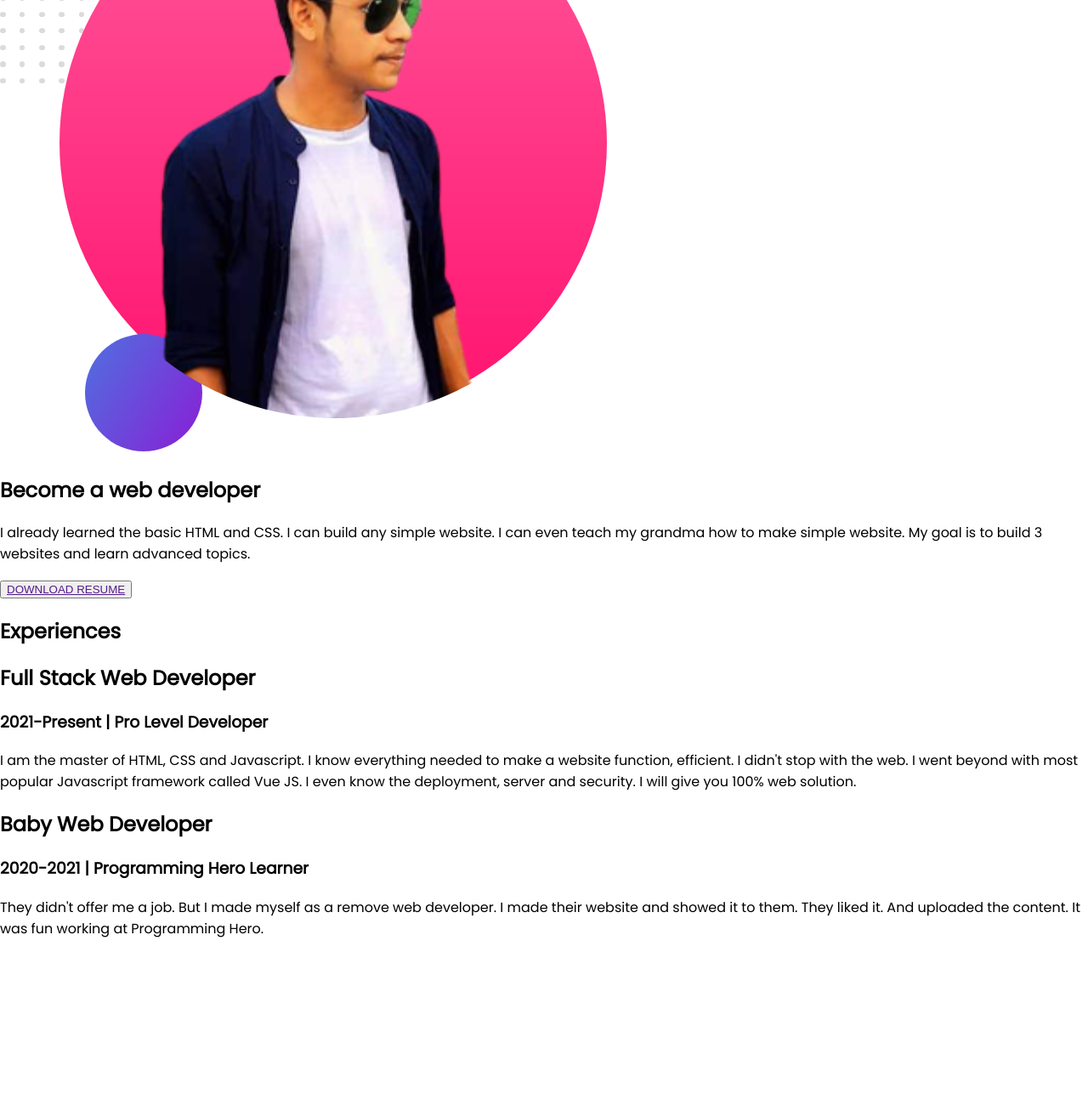
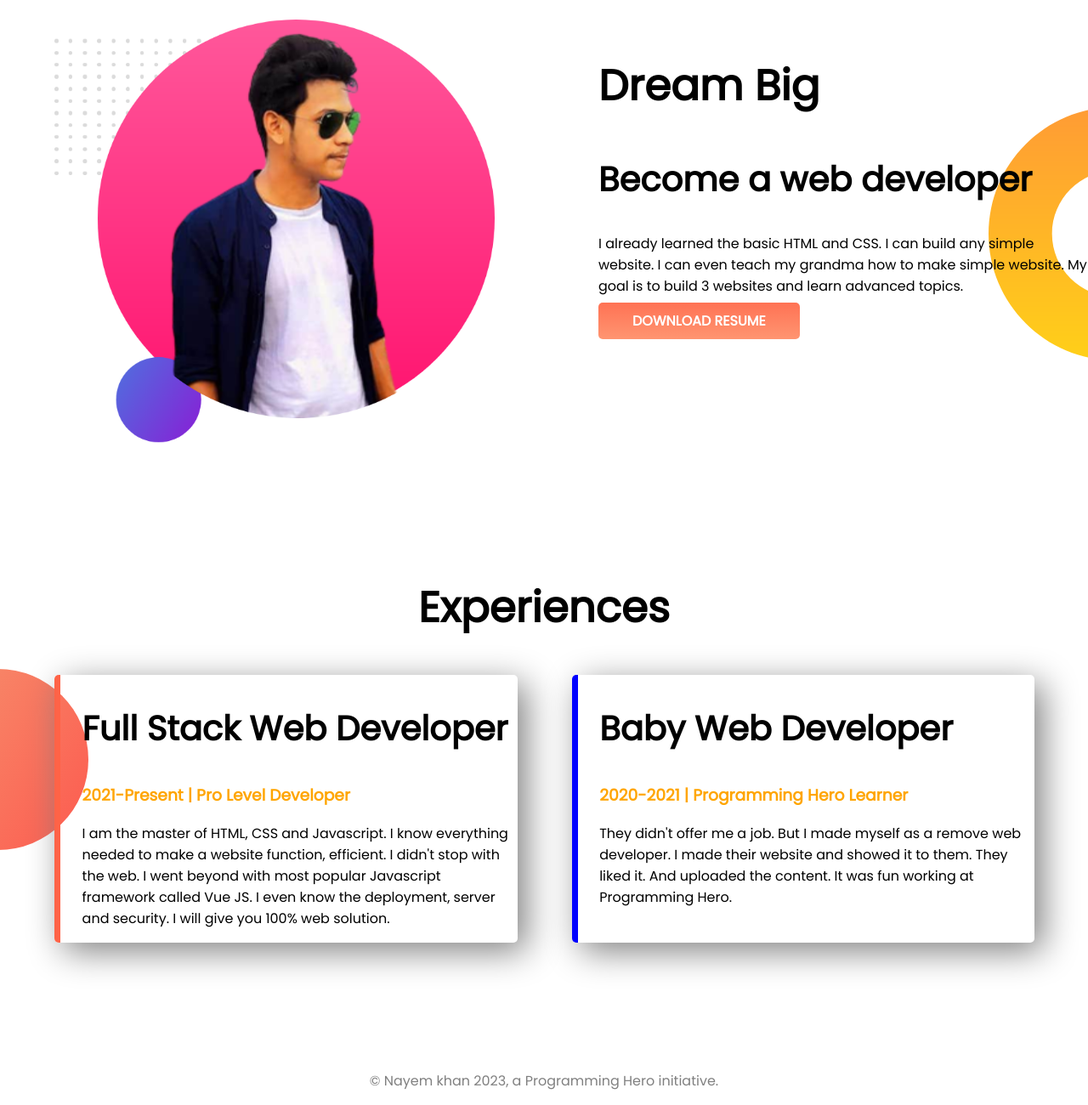
Before and after one commit to Nayem-khan1/developer-portfolio, a plain HTML site: page index.html in a window 1280 px wide. Shown: the part 649-1949 px from the top of the page at 85% size. Before the commit the page ends 1770 px from the top, so only its background shows below. Drawn offline with Linux system fonts and the light colour scheme.

Commit message:
add image

```diff
--- a/index.html
+++ b/index.html
@@ -10,10 +10,10 @@
     <link href="https://fonts.googleapis.com/css2?family=Poppins&display=swap" rel="stylesheet">
     <link rel="stylesheet" href="style.css">
 </head>
-    <section class="top_banner">
+    <section class="top_banner fexible_conteiner">
         <div class="half_width">
             <h1>Welcome To</h1>
-            <h1><span>Nayeem khan</span> World</h1>
+            <h1><span class="orange">Nayeem khan's</span> World</h1>
             <h3>Build Climber and Train Stopper</h3>
             <p>You might saw me jumping, climbing buildings, and stopping trains. But nobody pays me a dime for that work. That's why I am learning and mastering web development. I will not stop until I become the Web Development Hero.</p>
             <a href="https://www.linkedin.com/authwall?trk=bf&trkInfo=AQE5h1oybLmBPAAAAYHIFmXAhX8X6X5TcZPcHcl6viWXmyqVCUzODnZ90HAREamzbFN02wsc5QNcbWsJZjU0f8kG5sN82v7TdZN8y2eGbswTFeocg_ql5TubrqMk7r7deCwDRnc=&original_referer=&sessionRedirect=https%3A%2F%2Fwww.linkedin.com%2Fcompany%2Fprogramminghero%2F" target="_blank" class="link_button">HIRE ME</a>
@@ -23,21 +23,39 @@
             <img src="images/nayem2.png" alt="Md. Nayem khan">
         </div>
     </section>
+    <section class="dream_big fexible_conteiner">
+        <div class="half_width">
+            <img src="images/nayem1.png" alt="Md. Nayem khan">
+        </div>
 
-    <img src="images/nayem1.png" alt="Md. Nayem khan">
+        <div class="half_width">
+            <h1>Dream Big</h1>
+            <h2>Become a web developer</h2>
+            <p>I already learned the basic HTML and CSS. I can build any simple website. I can even teach my grandma how to make simple website. My goal is to build 3 websites and learn advanced topics.</p>
+            <a href="" target="_blank" class="link_button">DOWNLOAD RESUME</a>
+        </div>
+    </section>
 
-    <h2>Become a web developer</h2>
-    <p>I already learned the basic HTML and CSS. I can build any simple website. I can even teach my grandma how to make simple website. My goal is to build 3 websites and learn advanced topics.</p>
-    <button><a href="">DOWNLOAD RESUME</a></button>
 
-    <h2>Experiences</h2>
+    <section class="xp_area">
+        <h1 class="xp">Experiences</h1>
+        <div class="fexible_conteiner">
+            <div id="fullStackDev">
+                <h2>Full Stack Web Developer</h2>
+                <h3 class="orange">2021-Present | Pro Level Developer</h3>
+                <p>I am the master of HTML, CSS and Javascript. I know everything needed to make a website function, efficient. I didn't stop with the web. I went beyond with most popular Javascript framework called Vue JS. I even know the deployment, server and security. I will give you 100% web solution.</p>
+            </div>
 
-    <h2>Full Stack Web Developer</h2>
-    <h3>2021-Present | Pro Level Developer</h3>
-    <p>I am the master of HTML, CSS and Javascript. I know everything needed to make a website function, efficient. I didn't stop with the web. I went beyond with most popular Javascript framework called Vue JS. I even know the deployment, server and security. I will give you 100% web solution.</p>
+            <div id="babyDev">
+                <h2>Baby Web Developer</h2>
+                <h3 class="orange">2020-2021 | Programming Hero Learner</h3>
+                <p>They didn't offer me a job. But I made myself as a remove web developer. I made their website and showed it to them. They liked it. And uploaded the content. It was fun working at Programming Hero.</p>
+        </div>
 
-    <h2>Baby Web Developer</h2>
-    <h3>2020-2021 | Programming Hero Learner</h3>
-    <p>They didn't offer me a job. But I made myself as a remove web developer. I made their website and showed it to them. They liked it. And uploaded the content. It was fun working at Programming Hero.</p>
+        </div>
+    </section>
 </body>
+<footer>
+    <p>&copy; Nayem khan 2023, a Programming Hero initiative.</p>
+</footer>
 </html>
--- a/style.css
+++ b/style.css
@@ -3,8 +3,12 @@ body{
     font-family: 'Poppins', sans-serif;
 }
 
-section{
+.fexible_conteiner{
     display:flex;
+    margin-bottom: 150px;
+}
+.orange{
+    color: orange;
 }
 .top_banner{
     background-image: url(images/top-banner.png);
@@ -13,10 +17,10 @@ section{
 
 .half_width{
     width: 50%;
-    padding-left: 2%;
+    padding-left: 5%;
 }
 .half_width img{
-    width: 80%;
+    width: 90%;
 }
 .link_button{
     text-decoration: none;
@@ -30,3 +34,40 @@ section{
 h1{
     font-size: 50px;
 }
+h2{
+    font-size: 40px;
+}
+
+.dream_big{
+    background-image: url(images/dream-bg.png);
+    background-repeat: no-repeat;
+    background-position: right;
+}
+.xp{
+    text-align: center;
+}
+.xp_area{
+    background-image: url(images/exp-bg.png);
+    background-repeat: no-repeat;
+    background-position: left;
+}
+#fullStackDev{
+    width: 40%;
+    margin-left: 5%;
+    box-shadow: 10px 10px 40px gray;
+    padding-left: 2%;
+    border-left: 7px solid tomato;
+    border-radius: 5px;
+}
+#babyDev{
+    width: 40%;
+    box-shadow: 10px 10px 40px gray;
+    margin-left: 5%;
+    padding-left: 2%;
+    border-left: 7px solid blue;
+    border-radius: 5px;
+}
+footer p{
+    text-align: center;
+    color: gray
+}
```
